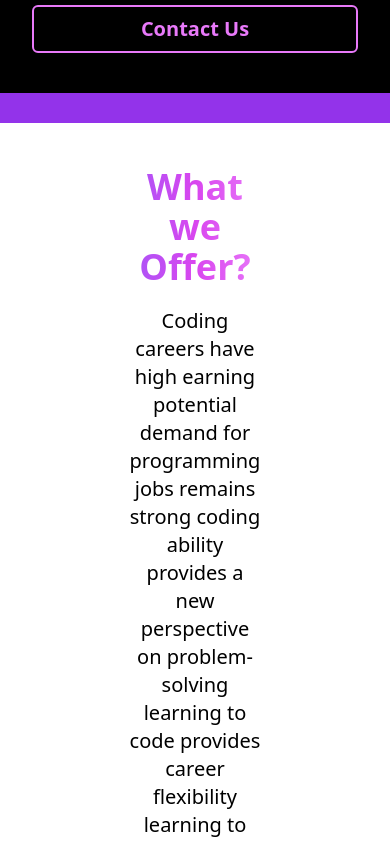
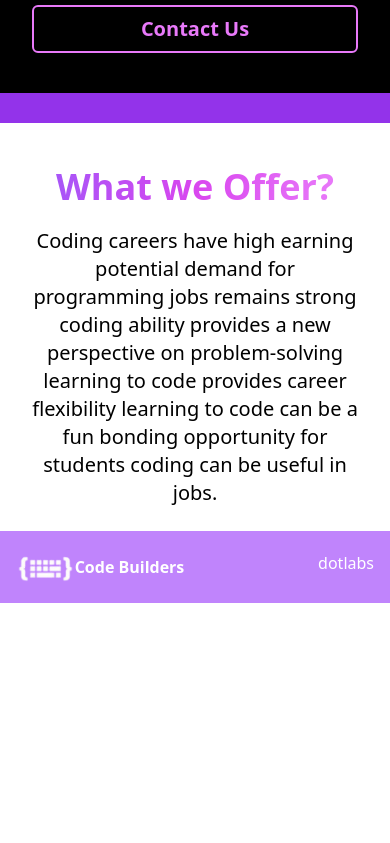
Before and after one commit to INFANT-RYAN/rezposive_Site, a website: page src/index.html in a window 390 px wide. Shown: the part 820-1663 px from the top of the page. After the commit the page ends 1423 px from the top, so only its background shows below. Drawn offline with Linux system fonts and the light colour scheme.

Commit message:
fix: align

```diff
--- a/src/index.html
+++ b/src/index.html
@@ -62,7 +62,7 @@
         <marquee class="md:py-2 text-fuchsia-300 font-bold" behavior="" direction="">Courses are live. You can visit the Courses section and Enroll for a course</marquee>
       </div>
     </header>
-    <main class="pt-6 pb-6 px-24">
+    <main class="pt-6 pb-6 md:px-24 ">
       <!--//TODO: content section-->
       <div class="text-center px-8 ">
         <h2 class="text-4xl md:text-5xl font-bold bg-gradient-to-r from-purple-500 via-fuchsia-500 to-fuchsia-400 bg-clip-text text-transparent inline-block py-5">What we Offer?</h2>
```
Also changed, not shown: src/output.css.
